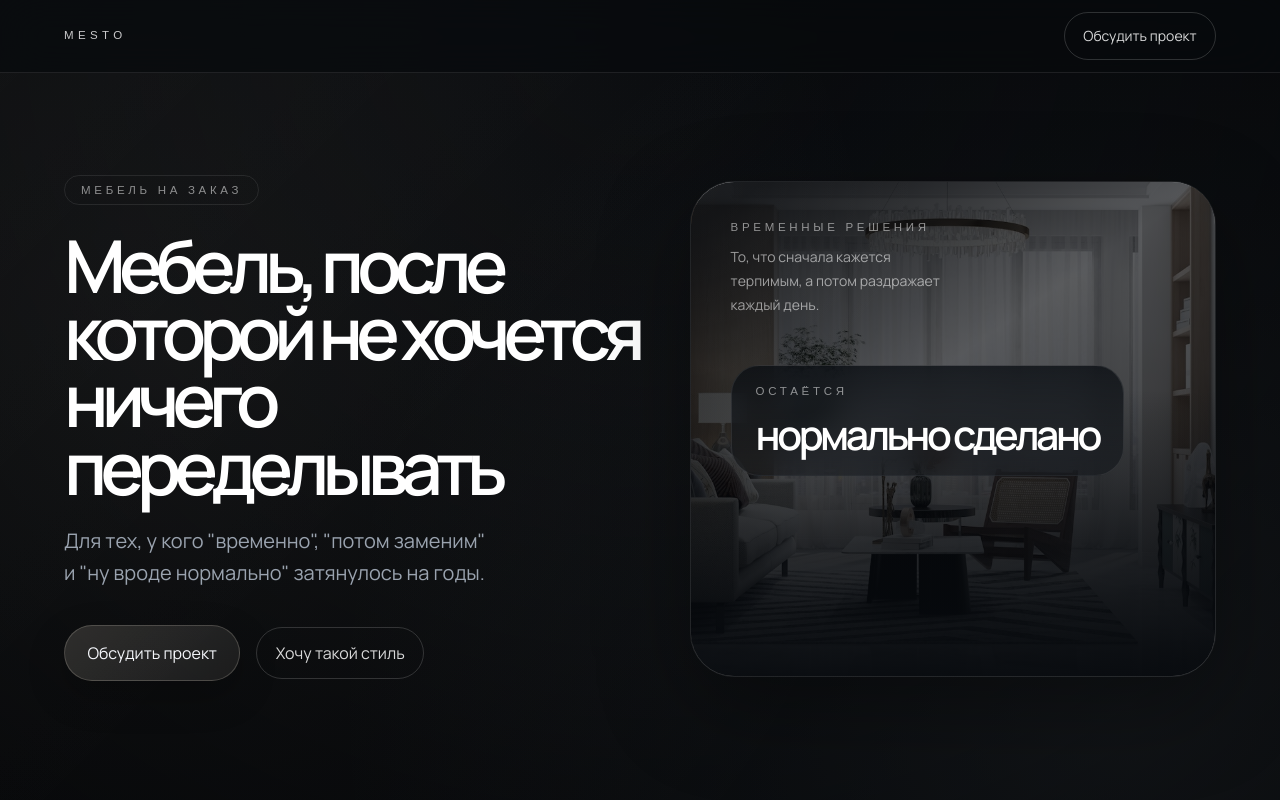
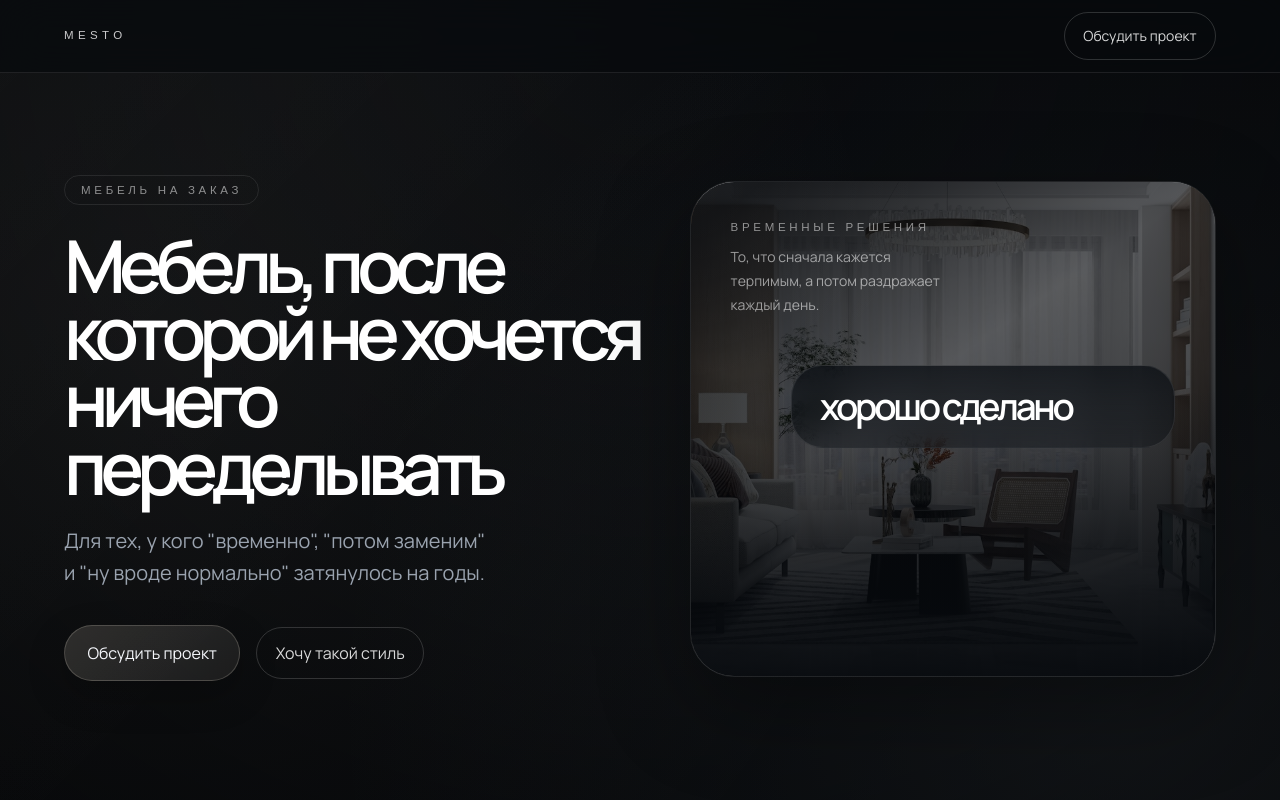
Before and after one commit to sergeykikotqa/criatevmebel, a Next.js app: page / in a window 1280 px wide. Shown: the top 800 px of the page. Built offline with nearby package versions, Linux system fonts and the light colour scheme; a web font is replaced by a local one.

Commit message:
Polish hero copy and motion presentation

```diff
--- a/app/page.tsx
+++ b/app/page.tsx
@@ -270,7 +270,7 @@ export default function Home() {
           <SectionHeader
             kicker="Было → стало"
             title="Уровень чувствуется не по словам, а по тому, как пространство работает."
-            description="Поэтому здесь не три одинаковые карточки. А один главный акцент и два поддерживающих доказательства того, что нормально сделано видно сразу."
+            description="Здесь один главный акцент и два доказательства: хорошо сделано видно сразу."
           />
         </Reveal>
 
--- a/components/hero-final.tsx
+++ b/components/hero-final.tsx
@@ -1,5 +1,6 @@
 "use client";
 
+import { useReducedMotion } from "framer-motion";
 import { useState } from "react";
 
 import { HeroOverlay } from "@/components/hero-overlay";
@@ -10,17 +11,18 @@ type HeroFinalProps = {
 };
 
 export function HeroFinal({ finalPhrase, transientPhrases }: HeroFinalProps) {
+  const prefersReducedMotion = useReducedMotion();
   const [finalVisible, setFinalVisible] = useState(false);
-  const finalPhraseClassName = finalVisible
-    ? "opacity-100"
-    : "opacity-100 hero:opacity-0";
+  const finalPhraseClassName =
+    finalVisible || prefersReducedMotion
+      ? "opacity-100"
+      : "opacity-100 hero:opacity-0 motion-reduce:opacity-100";
 
   return (
     <>
-      <div className="mt-2 w-fit max-w-[14.5rem] rounded-[1.6rem] border border-[rgba(222,214,199,0.2)] bg-[linear-gradient(180deg,rgba(9,13,18,0.82),rgba(9,13,18,0.52))] px-4 py-4 backdrop-blur-md sm:mt-3 sm:max-w-[16rem] sm:px-5 lg:mt-4 lg:max-w-full lg:rounded-[1.8rem] lg:border-white/14 lg:bg-[linear-gradient(180deg,rgba(10,14,19,0.78),rgba(10,14,19,0.44))] lg:px-6 lg:py-5">
-        <p className="kicker text-[var(--color-accent)]">Остаётся</p>
+      <div className="mt-2 w-fit max-w-[15rem] rounded-[1.7rem] border border-white/10 bg-[linear-gradient(180deg,rgba(9,13,18,0.76),rgba(9,13,18,0.42))] px-4 py-4 backdrop-blur-md sm:mt-3 sm:max-w-[17rem] sm:px-5 sm:py-5 hero:mt-4 hero:ml-auto hero:w-full hero:max-w-[24rem] hero:rounded-[2rem] hero:border-white/12 hero:px-7 hero:py-6">
         <p
-          className={`mt-3 text-[clamp(1.8rem,8vw,2.7rem)] font-semibold leading-[0.92] tracking-[-0.085em] text-white transition-opacity duration-500 sm:mt-4 lg:text-[clamp(2rem,3.2vw,3.7rem)] lg:leading-none ${finalPhraseClassName}`}
+          className={`text-[clamp(1.8rem,8vw,2.75rem)] font-semibold leading-[0.9] tracking-[-0.09em] text-white transition-opacity duration-500 hero:text-[clamp(2.3rem,2.8vw,3.45rem)] ${finalPhraseClassName}`}
         >
           {finalPhrase}
         </p>
--- a/components/hero-overlay.tsx
+++ b/components/hero-overlay.tsx
@@ -17,37 +17,21 @@ const overlayTextStyle = {
   textShadow: "0 10px 28px rgba(0, 0, 0, 0.34), 0 3px 10px rgba(0, 0, 0, 0.48)",
 } as const;
 
-export function HeroOverlay({
+function AnimatedHeroOverlay({
   phrases,
   holdMs = 1000,
   exitMs = 420,
   gapMs = 140,
   onComplete,
 }: HeroOverlayProps) {
-  const prefersReducedMotion = useReducedMotion();
   const [activeIndex, setActiveIndex] = useState<0 | 1 | 2 | null>(0);
   const [phase, setPhase] = useState<OverlayPhase>("visible");
   const [hasCompleted, setHasCompleted] = useState(false);
   const transitionStyle = {
-    transitionDuration: `${prefersReducedMotion ? 0 : exitMs}ms`,
+    transitionDuration: `${exitMs}ms`,
   } as const;
 
   useEffect(() => {
-    if (prefersReducedMotion) {
-      const doneTimer = setTimeout(() => {
-        setActiveIndex(null);
-        setPhase("done");
-        if (!hasCompleted) {
-          setHasCompleted(true);
-          onComplete?.();
-        }
-      }, 0);
-
-      return () => {
-        clearTimeout(doneTimer);
-      };
-    }
-
     if (phase === "done" || activeIndex === null) {
       return;
     }
@@ -95,7 +79,6 @@ export function HeroOverlay({
     holdMs,
     phase,
     phrases.length,
-    prefersReducedMotion,
     hasCompleted,
     onComplete,
   ]);
@@ -111,9 +94,9 @@ export function HeroOverlay({
       data-hero-overlay
       className="pointer-events-none absolute inset-x-0 top-0 z-20 hidden justify-end px-10 pt-10 hero:flex"
     >
-      <div className="min-h-[3.5rem] max-w-[18rem] text-right">
+      <div className="min-h-[4.1rem] w-full max-w-[24rem] text-right">
         <p
-          className={`relative inline-block whitespace-nowrap text-[clamp(1.7rem,2.4vw,2.8rem)] font-semibold leading-[0.92] tracking-[-0.085em] ${toneClass} transition-[opacity,transform] duration-[420ms] [transition-timing-function:cubic-bezier(0.22,1,0.36,1)] ${
+          className={`relative inline-block whitespace-nowrap text-[clamp(2rem,2.45vw,2.95rem)] font-semibold leading-[0.9] tracking-[-0.085em] ${toneClass} transition-[opacity,transform] duration-[420ms] [transition-timing-function:cubic-bezier(0.22,1,0.36,1)] ${
             isVisible ? "translate-y-0 opacity-100" : "-translate-y-2 opacity-0"
           }`}
           style={{ ...overlayTextStyle, ...transitionStyle }}
@@ -121,7 +104,7 @@ export function HeroOverlay({
           <span>{currentPhrase ?? ""}</span>
           <span
             style={transitionStyle}
-            className={`absolute left-0 right-0 top-1/2 h-px -translate-y-1/2 bg-white/72 transition-transform duration-[420ms] [transition-timing-function:cubic-bezier(0.22,1,0.36,1)] ${
+            className={`absolute left-0 right-0 top-1/2 h-[2px] -translate-y-1/2 bg-[linear-gradient(90deg,rgba(255,255,255,0.16)_0%,rgba(255,255,255,0.88)_18%,rgba(255,255,255,0.98)_50%,rgba(255,255,255,0.88)_82%,rgba(255,255,255,0.16)_100%)] transition-transform duration-[420ms] [transition-timing-function:cubic-bezier(0.22,1,0.36,1)] ${
               isVisible ? "scale-x-0" : "scale-x-100"
             } origin-left`}
           />
@@ -130,3 +113,13 @@ export function HeroOverlay({
     </div>
   );
 }
+
+export function HeroOverlay(props: HeroOverlayProps) {
+  const prefersReducedMotion = useReducedMotion();
+
+  if (prefersReducedMotion) {
+    return null;
+  }
+
+  return <AnimatedHeroOverlay {...props} />;
+}
--- a/lib/content.ts
+++ b/lib/content.ts
@@ -78,7 +78,7 @@ export const landingContent: LandingContent = {
     primaryCta: "Обсудить проект",
     secondaryCta: "Хочу такой стиль",
     transientPhrases: ["пока сойдёт", "потом переделаем", "ну вроде норм"],
-    finalPhrase: "нормально сделано",
+    finalPhrase: "хорошо сделано",
     image: {
       src: publicAsset("/hero-lounge.jpg"),
       alt: "Светлая гостиная с встроенной мебелью, мягким светом и ощущением простора.",
```
